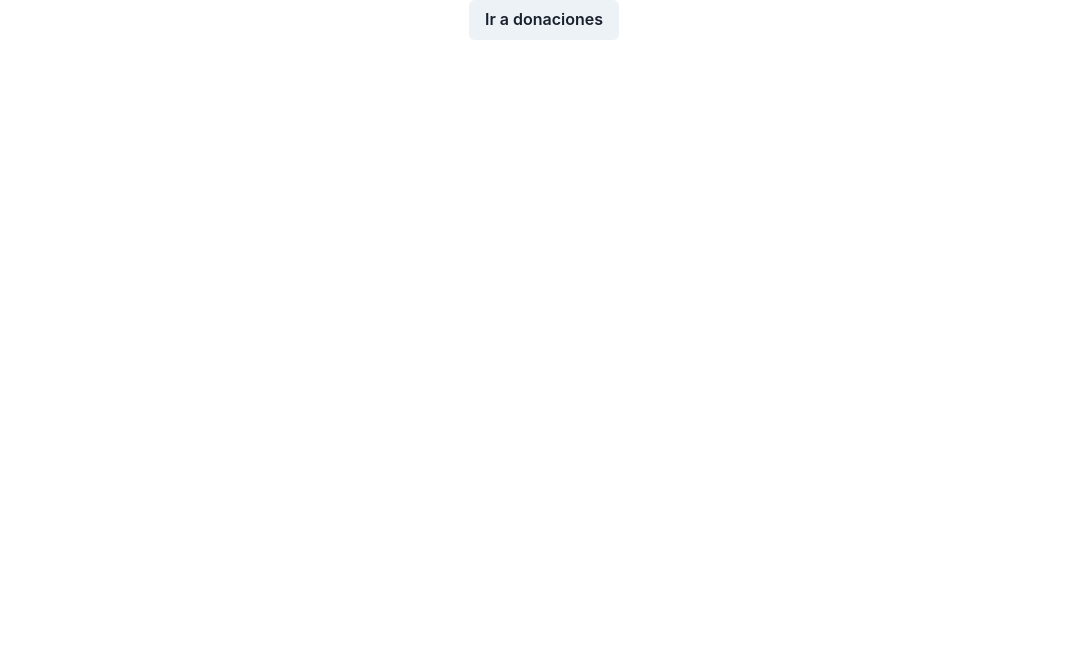
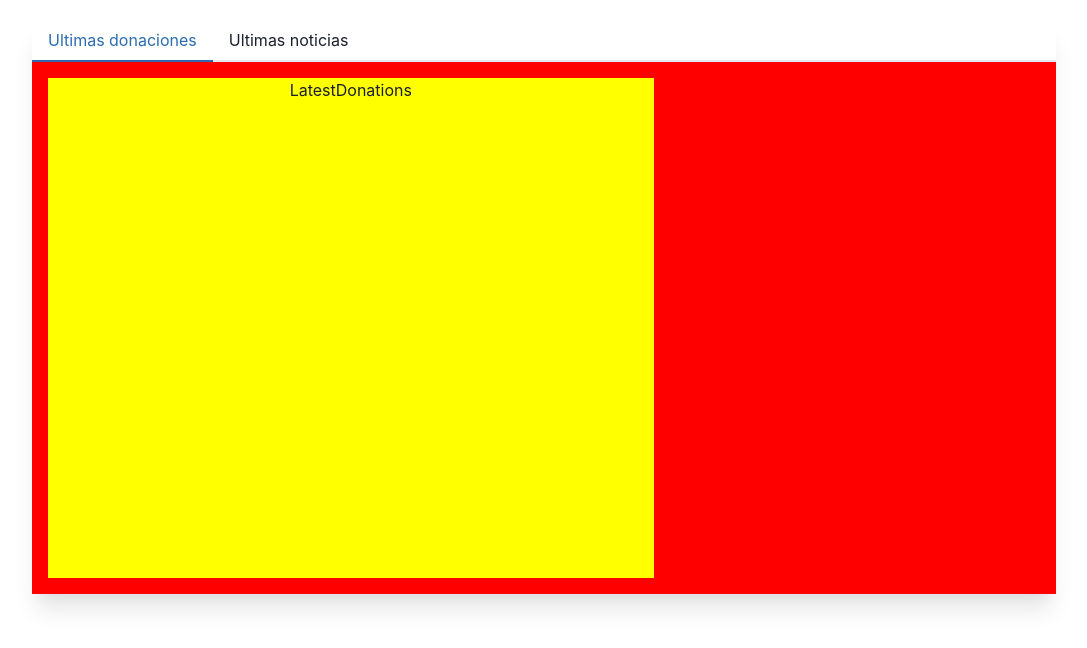
Before and after one commit to leonsch1997/donareasy-frontend-dev, a React (Create React App) app: page /home in a window 1280 px wide. Shown: the top 648 px of the page, without its empty margins (96-1183 px from the left). Built offline with nearby package versions, Linux system fonts and the light colour scheme.

Commit message:
WIP: Vista donaciones

```diff
--- /dev/null
+++ b/src/components/Home/Cadet/index.tsx
@@ -0,0 +1 @@
+export const CadetHomeView = () => <div>CadetHomeView</div>;
--- /dev/null
+++ b/src/components/Home/Donor/index.tsx
@@ -0,0 +1,40 @@
+import { Container, Flex, TabList, Tabs, Tab, TabPanel, TabPanels } from '@chakra-ui/react';
+
+const LatestDonations = () => {
+  return (
+    <Container ml={0} minHeight='500px' bg='yellow' centerContent>
+      LatestDonations
+    </Container>
+  );
+}
+
+const News = () => {
+  return (
+    <Container ml={0} minHeight='500px' bg='yellow' centerContent>
+      News
+    </Container>
+  );
+}
+
+export const DonorHomeView = () => {
+  return(
+    <Flex borderRadius='lg' boxShadow='xl' m='20px auto 0' w="80%" justifyContent="center" alignItems="flex-start">
+      <Tabs minHeight='500px' width="100%">
+        <TabList>
+          <Tab>Ultimas donaciones</Tab>
+          <Tab>Ultimas noticias</Tab>
+        </TabList>
+
+        <TabPanels height="100%" bg={'red'}>
+          <TabPanel>
+            <LatestDonations />
+          </TabPanel>
+
+          <TabPanel>
+            <News />
+          </TabPanel>
+        </TabPanels>
+      </Tabs>
+    </Flex>
+  )
+};
--- /dev/null
+++ b/src/components/Home/HomeView.tsx
@@ -0,0 +1,16 @@
+import { CadetHomeView } from './Cadet';
+import { DonorHomeView } from './Donor';
+import { HomeViewProps } from './types';
+import { InstitutionHomeView } from './Institution';
+
+const userType = 'donante';
+
+export const HomeView: React.FC = (props: HomeViewProps) => {
+  const views = {
+    cadete: <CadetHomeView {...props}/>,
+    donante: <DonorHomeView {...props}/>,
+    institucion: <InstitutionHomeView {...props}/>
+  };
+
+  return views[userType]
+}
--- /dev/null
+++ b/src/components/Home/Institution/index.tsx
@@ -0,0 +1 @@
+export const InstitutionHomeView = () => <div>InstitutionHomeView</div>;
--- /dev/null
+++ b/src/components/Home/index.ts
@@ -0,0 +1,4 @@
+export * from './Donor';
+export * from './Institution';
+export * from './Cadet';
+export * from './HomeView';
--- /dev/null
+++ b/src/components/Home/types.ts
@@ -0,0 +1 @@
+export interface HomeViewProps {}
--- a/src/routes/Routes.tsx
+++ b/src/routes/Routes.tsx
@@ -3,12 +3,14 @@ import { Navigate, Outlet, Route, Routes as RouterDomRoutes } from "react-router
 
 import { Logup } from "../components/Logup";
 import { Lander } from "../components/Lander";
+import { HomeView } from "../components/Home";
 import { LoginForm } from "../components/LoginFormCopy";
 import { Donations } from '../components/Donations';
 import { RecoverSteps } from "../components/ForgotPassword";
 import { authSelector } from "../redux/reducers";
 
 export const routes = {
+  lander: '/lander',
   home: '/home',
   login: '/login',
   logup: '/logup',
@@ -27,9 +29,10 @@ export const Routes = () => {
   return (
     <RouterDomRoutes>
       <Route element={<PrivateRoutes />}>
-        <Route path={routes.home} element={<Lander />} />
+        <Route path={routes.home} element={<HomeView />} />
       </Route>
 
+      <Route path={routes.lander} element={<Lander />}/>
       <Route path={routes.donaciones} element={<Donations />} />
       <Route path={routes.login} element={<LoginForm />}/>
       <Route path={routes.forgotPassword} element={<RecoverSteps />}/>
```
